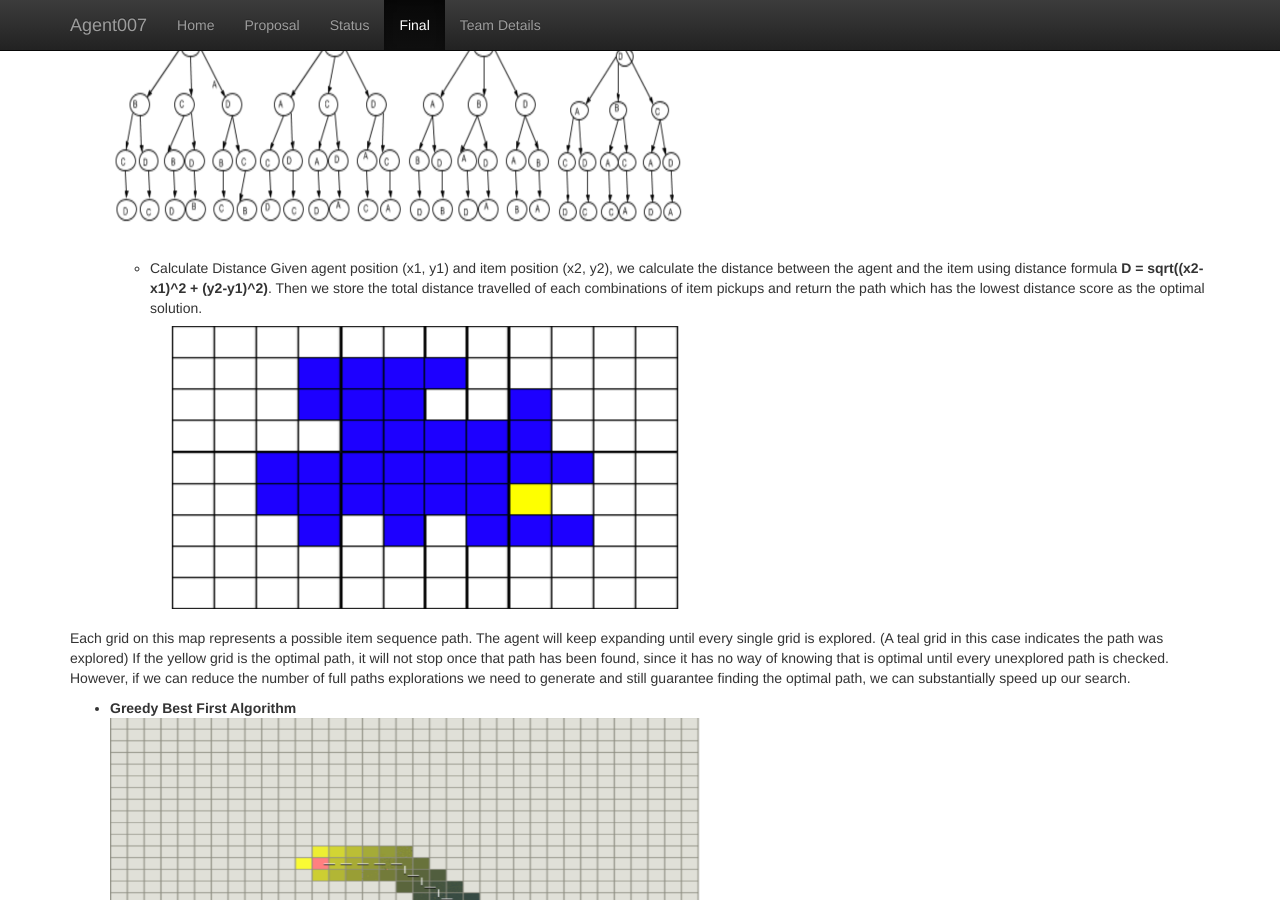
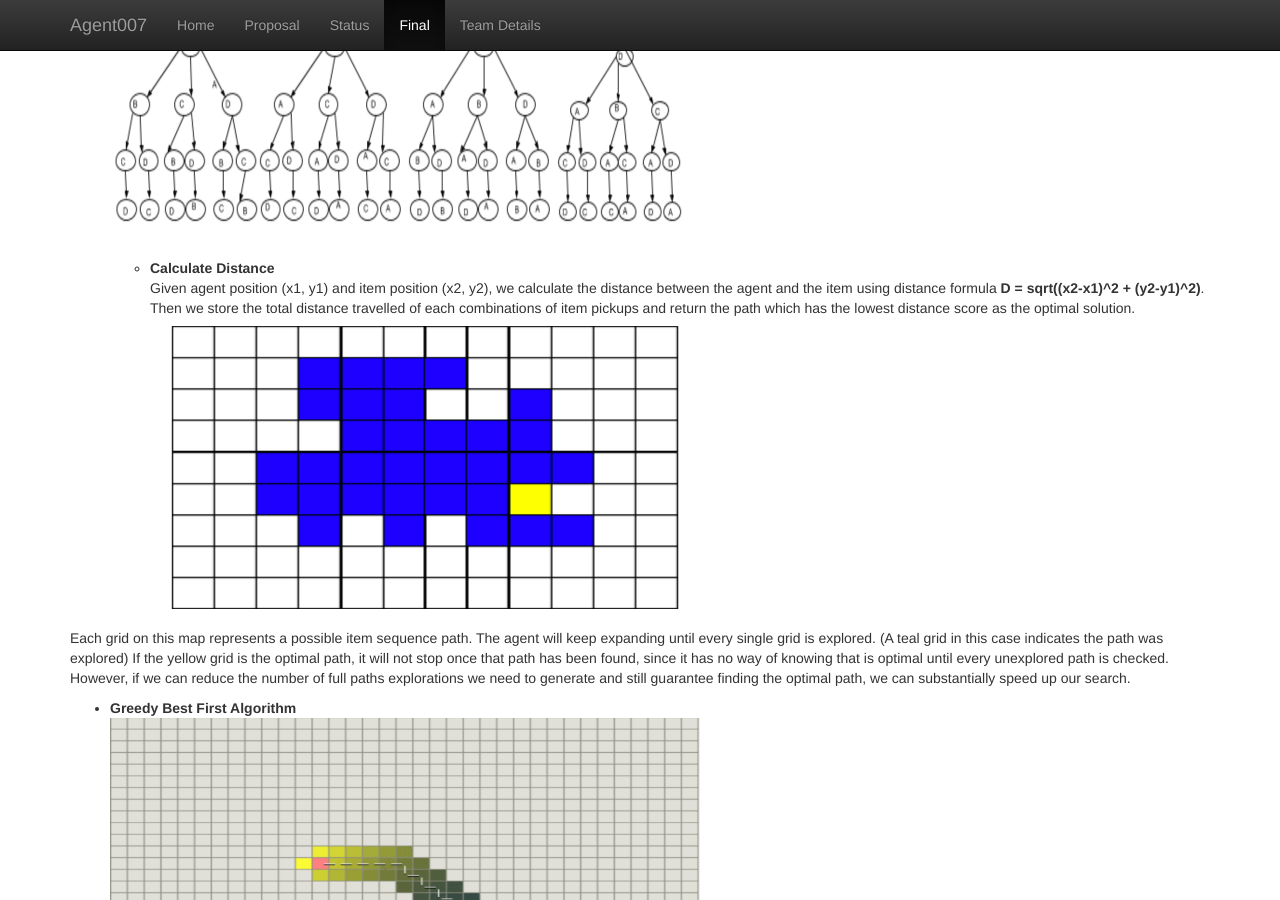
Before and after one commit to KumarHX/Agent007, a Jekyll site: the page built from docs/final.md, in a window 1280 px wide and 900 px high, scrolled down 643 px. Built offline with Jekyll 4.4.1, drawn with Linux system fonts in a browser that asks for light colours.

Commit message:
Update final.md

```diff
--- a/docs/final.md
+++ b/docs/final.md
@@ -20,7 +20,7 @@ Breadth first search will always find the most optimal solution, but it will do
 <br>
 <a href="url"><img src="BFStree.png" align="center" height="300" width="600" ></a>
 <br>
-  - Calculate Distance
+  - **Calculate Distance** <br>
   Given agent position (x1, y1) and item position (x2, y2), we calculate the distance between the agent and the item using distance formula **D = sqrt((x2-x1)^2 + (y2-y1)^2)**. Then we store the total distance travelled of each combinations of item pickups and return the path which has the lowest distance score as the optimal solution.
 <br>
 <a href="url"><img src="gridOne.png" align="center" height="300" width="550" ></a>
```
